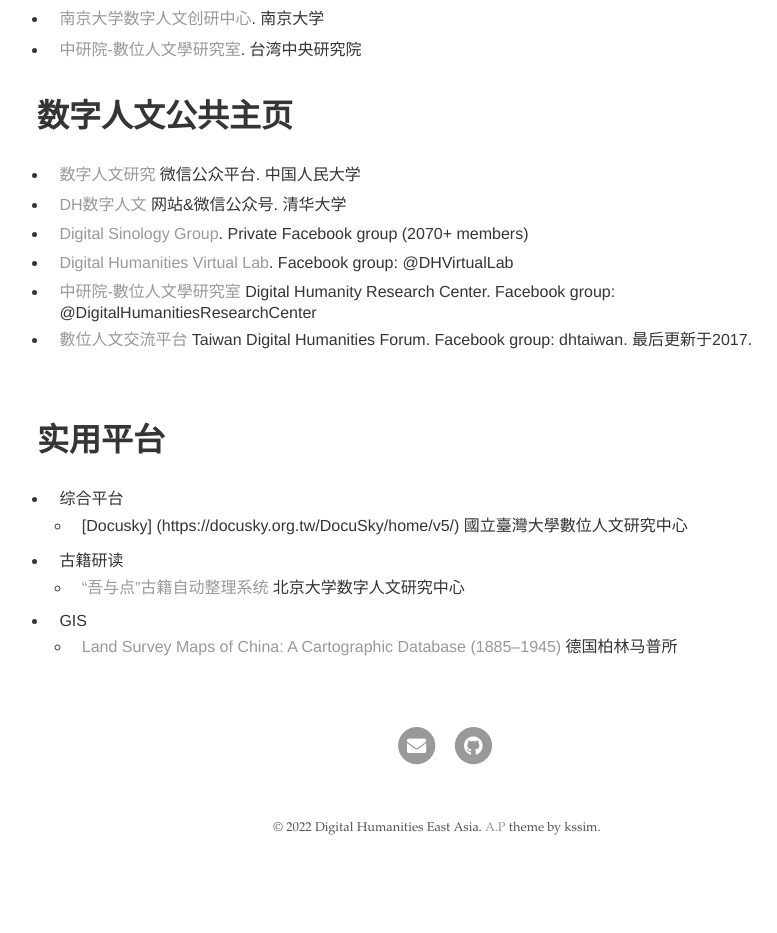
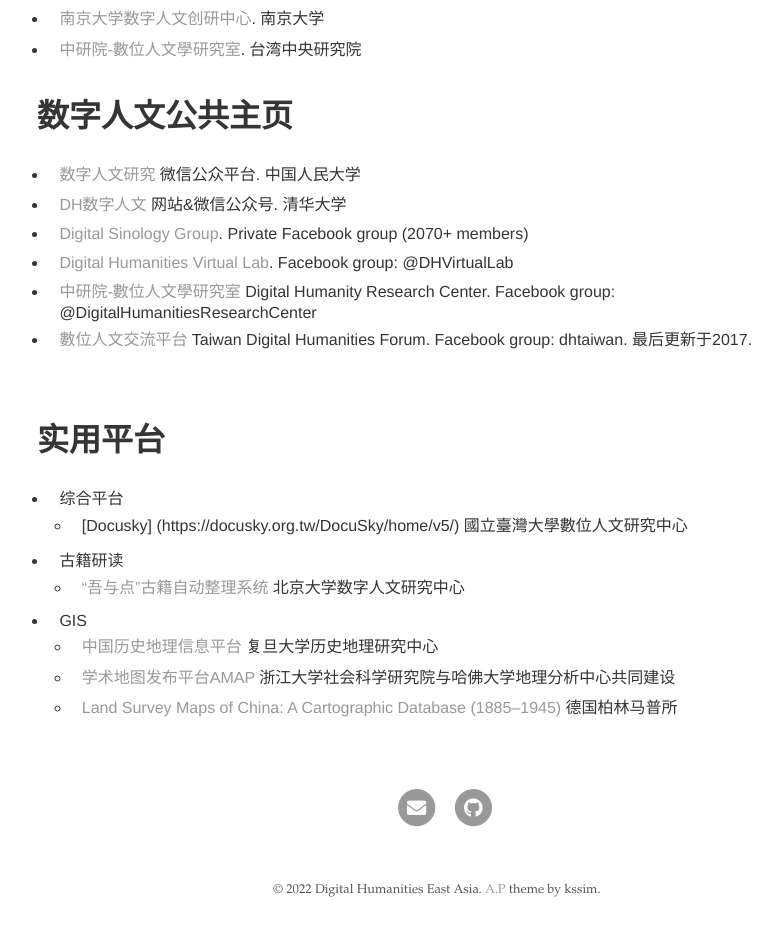
Before and after one commit to XJStory/XJStory.github.io, a Jekyll site: the page built from index.md, in a window 1280 px wide. Shown: the part 661-1594 px from the top of the page, without its empty margins (203-980 px from the left). Built offline with Jekyll 4.4.1, drawn with Linux system fonts in a browser that asks for light colours; our own code applies the rules of GitHub Pages for plain Markdown files; before the commit the page ends 1532 px from its top, so only the background shows below that.

Commit message:
Update index.md

```diff
--- a/index.md
+++ b/index.md
@@ -32,4 +32,6 @@
 * 古籍研读
   * [“吾与点”古籍自动整理系统](https://wyd.kvlab.org/) 北京大学数字人文研究中心
 * GIS
+  * [中国历史地理信息平台](http://timespace-china.fudan.edu.cn/) 复旦大学历史地理研究中心
+  * [学术地图发布平台AMAP](http://amap.zju.edu.cn/) 浙江大学社会科学研究院与哈佛大学地理分析中心共同建设
   * [Land Survey Maps of China: A Cartographic Database (1885–1945)](https://chmap.mpiwg-berlin.mpg.de/lgtu/) 德国柏林马普所
```
